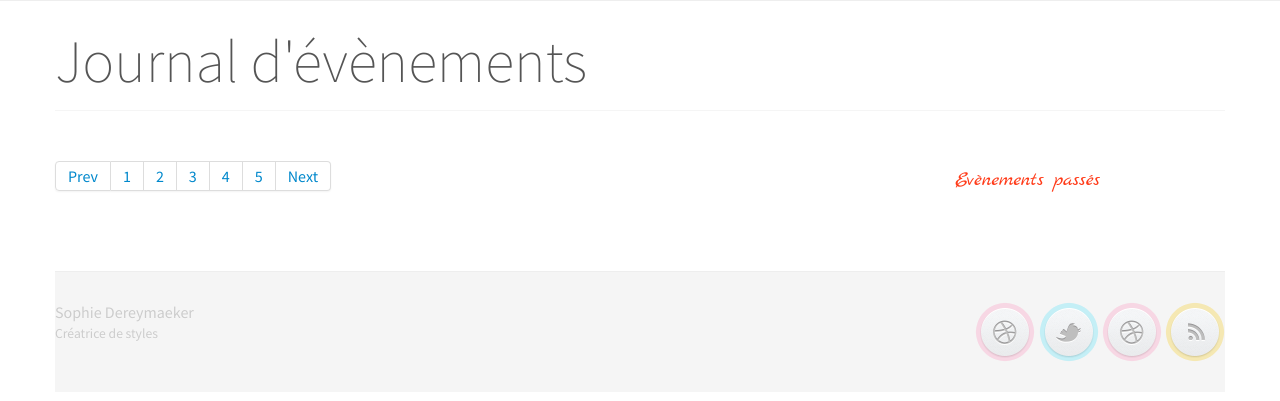
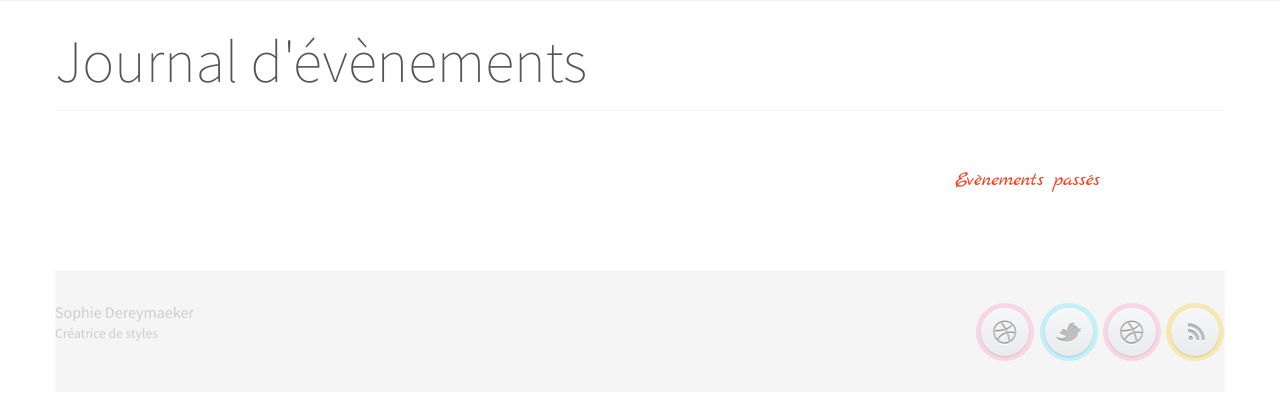
Before and after one commit to miloon/Client_Dereymaeker, a PHP site: template vue/evenement.php in a window 1280 px wide. Shown: the part 55-456 px from the top of the page. Run offline with PHP 8.4, Linux system fonts and the light colour scheme; the template is opened without the code that fills it, so the values that code supplies are empty.

Commit message:
modifs mineures

```diff
--- a/vue/accueil.php
+++ b/vue/accueil.php
@@ -8,7 +8,7 @@ include_once "header.php"
 <div class="container">
     <div class="row">
         <div class="span12">
-            <p id="logoaccueil"><img src="vue/img/presentation/logo.jpg" alt="Sophie Dereymaeker" align="center"/></p>
+            <p id="logoaccueil"><img src="vue/img/presentation/logo1.jpg" alt="Sophie Dereymaeker" align="center"/></p>
             <ul id="accueil" class="thumbnails">
                 <li class="span4">
                     <div class="thumbnail">
--- a/vue/creation.php
+++ b/vue/creation.php
@@ -9,7 +9,7 @@ include_once "header.php"
     <div class="row">
         <div class="span12">
             <div class="page-header">
-                <h1>Hand made craft</h1>
+                <h1>Créations</h1>
             </div>
         </div>
     </div>
@@ -39,13 +39,11 @@ include_once "header.php"
                                 <div class='item active'>
                                     <img src='vue/img/creation/<?= $recbig->imgsrc ?>' alt='<?= $recbig->nom ?>'/>
                                     <h3><?= $recbig->nom ?><?=$vendu?></h3>
-
                                 </div>
                             <?php else: ?>
                                 <div class='item'>
                                     <img src='vue/img/creation/<?= $recbig->imgsrc ?>' alt='<?= $recbig->nom ?>'/>
                                     <h3><?= $recbig->nom ?><?=$vendu?></h3>
-                                    <p><?= $recbig->description ?></p>
                                 </div>
                             <?php endif; ?>
 
--- a/vue/evenement.php
+++ b/vue/evenement.php
@@ -40,7 +40,7 @@ if (isset($message)){
                             <div class="postmetadata">
                                 <ul>
                                     <li>
-                                        <i class="icon-bookmark"></i><?= $rec->lieu ?>
+                                        <i class="icon-bookmark"></i><a target="_blank" href="https://www.google.be/maps/place/<?= $rec->lieu ?>"><?= $rec->lieu ?></a>
                                     </li>
 
                                 </ul>
@@ -52,34 +52,6 @@ if (isset($message)){
                 ?>
                 <!--/.Blog Post-->
 
-                <!--Pagination-->
-                <div class="pagination">
-                    <ul>
-                        <li>
-                            <a href="#">Prev</a>
-                        </li>
-                        <li>
-                            <a href="#">1</a>
-                        </li>
-                        <li>
-                            <a href="#">2</a>
-                        </li>
-                        <li>
-                            <a href="#">3</a>
-                        </li>
-                        <li>
-                            <a href="#">4</a>
-                        </li>
-                        <li>
-                            <a href="#">5</a>
-                        </li>
-                        <li>
-                            <a href="#">Next</a>
-                        </li>
-                    </ul>
-                </div>
-
-                <!--/.Pagination-->
             </div>
 
 
@@ -103,30 +75,17 @@ if (isset($message)){
                             }
                         }
                         ?>
-
-
                     </ul>
-
-
                 </div>
-
-
             </div>
-
-
             <!--==================-->
         </div>
     </div>
-
-
     <!--Footer
     ==========================-->
-
     <?php
     include_once "footer.php"
     ?>
-
     <!--/.Footer-->
-
 </body>
 </html>
```
